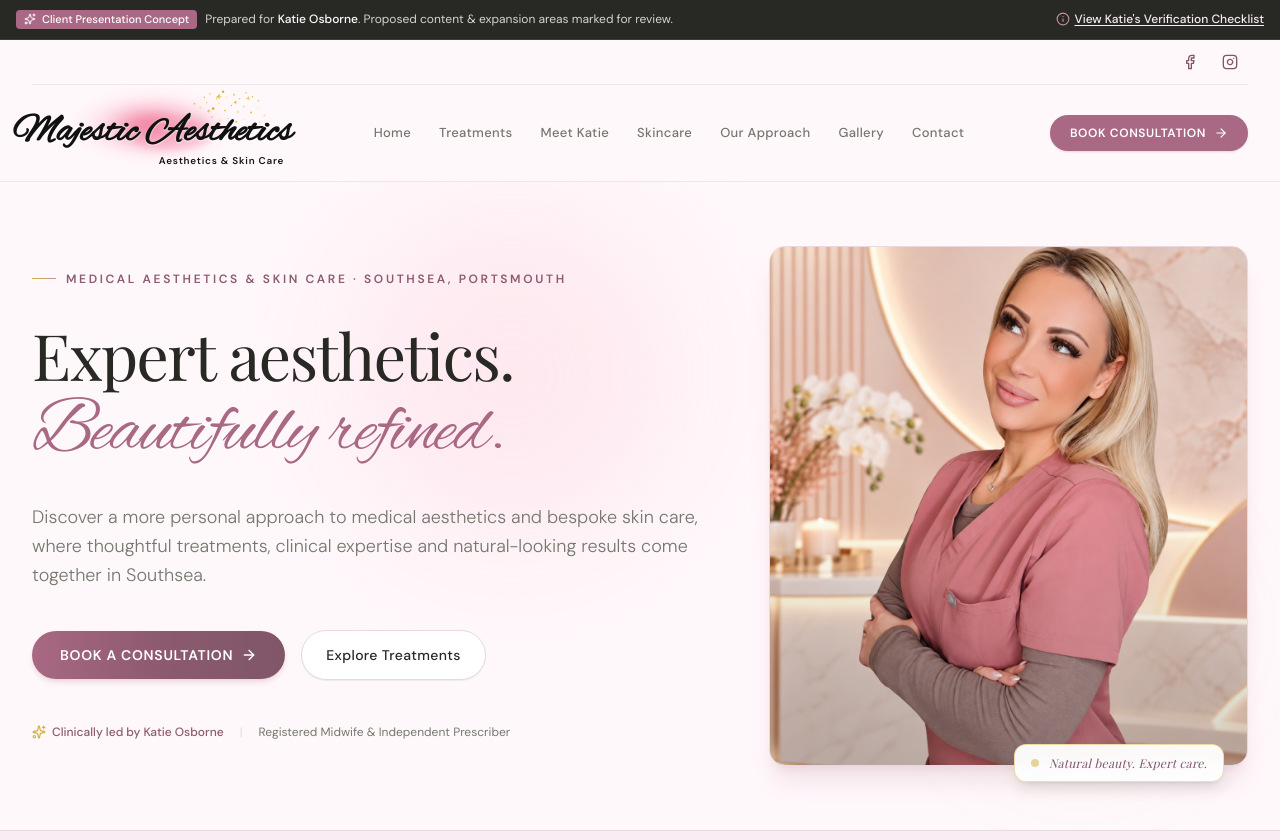
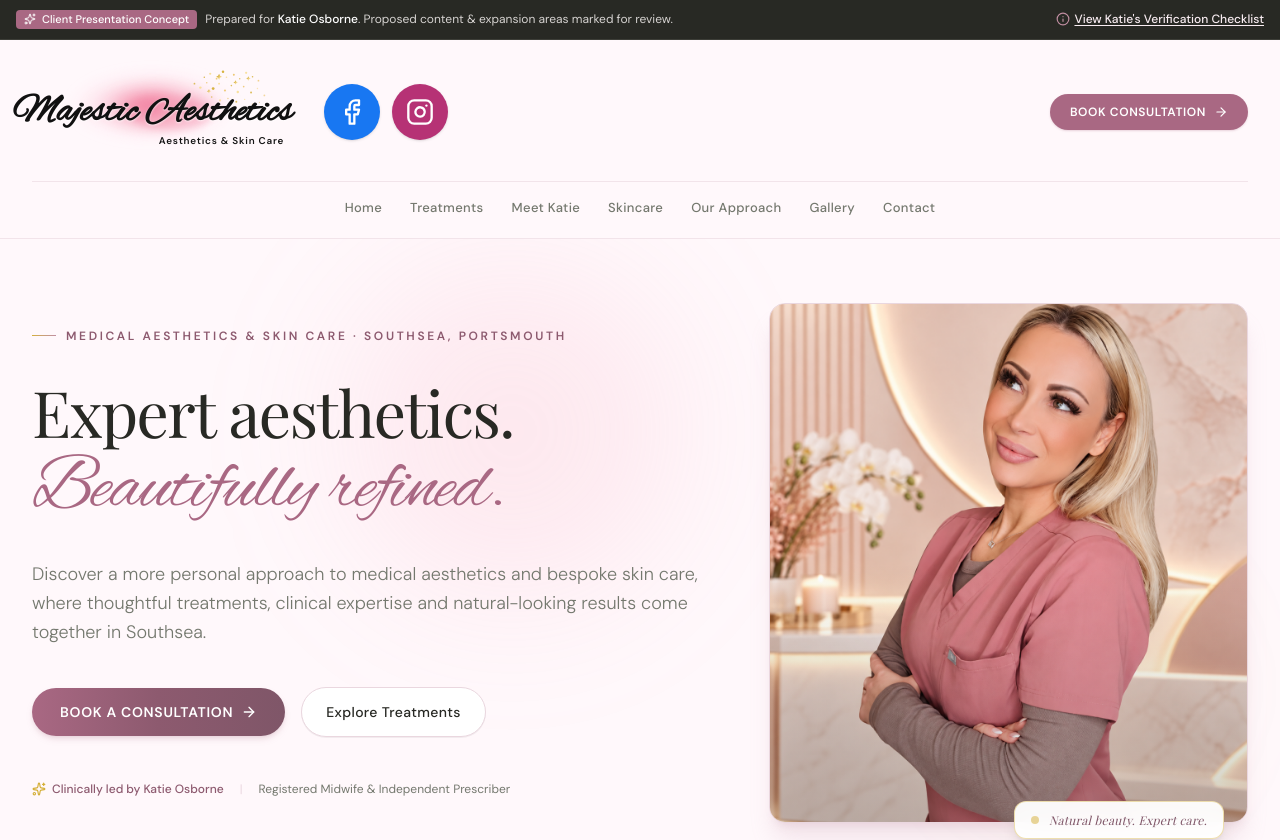
Before and after one commit to adriann1z/Majestic-Aesthetics, a React (Vite) app: page / in a window 1280 px wide. Shown: the top 840 px of the page. Built offline with nearby package versions, Linux system fonts and the light colour scheme; a web font is replaced by a local one.

Commit message:
Make header social icons larger and more prominent

```diff
--- a/src/components/Header.tsx
+++ b/src/components/Header.tsx
@@ -44,7 +44,8 @@
       }`}
     >
       <div className="max-w-7xl mx-auto px-4 sm:px-6 lg:px-8">
-        <nav aria-label="Social media" className="flex items-center justify-end gap-1 border-b border-[#EAD7DF]/60 py-1">
+        <div className="flex flex-wrap items-center justify-between gap-x-3 gap-y-3 py-3 sm:py-4">
+        <nav aria-label="Social media" className="order-2 flex shrink-0 items-center gap-2 sm:gap-3 sm:mr-auto sm:ml-6">
           {[
             { label: 'Facebook', href: 'https://www.facebook.com/majesticaestheticswithkate', Icon: Facebook },
             { label: 'Instagram', href: 'https://www.instagram.com/majestic_aesthetics_official/', Icon: Instagram },
@@ -55,25 +56,24 @@
               target="_blank"
               rel="noopener noreferrer"
               aria-label={`Majestic Aesthetics on ${label} (opens in a new tab)`}
-              className="group relative inline-flex h-9 w-9 items-center justify-center rounded-full text-[#7F5668] hover:bg-[#F3E5EC] hover:text-[#282924] focus-visible:outline-2 focus-visible:outline-offset-2 focus-visible:outline-[#7F5668] transition-colors"
+              className={`group relative inline-flex h-12 w-12 sm:h-14 sm:w-14 items-center justify-center rounded-full text-white shadow-sm hover:-translate-y-0.5 hover:shadow-md focus-visible:outline-2 focus-visible:outline-offset-4 focus-visible:outline-[#7F5668] transition-all motion-reduce:transform-none ${label === 'Facebook' ? 'bg-[#1877F2] hover:bg-[#1264D0]' : 'bg-[#B63275] hover:bg-[#96265F]'}`}
             >
-              <Icon className="h-4 w-4" aria-hidden="true" />
+              <Icon className="h-6 w-6 sm:h-7 sm:w-7" aria-hidden="true" />
               <span className="pointer-events-none absolute right-0 top-full z-40 mt-1 rounded px-2 py-1 text-xs bg-[#282924] text-white opacity-0 group-hover:opacity-100 group-focus-visible:opacity-100 transition-opacity">
                 {label}
               </span>
             </a>
           ))}
         </nav>
-        <div className="flex items-center justify-between h-20 sm:h-24">
 
           {/* Zone 1: Brand Wordmark with Official Watercolor & Gold Emblem */}
           <button
             onClick={() => handleNavClick('hero')}
-            className="text-left group cursor-pointer flex items-center py-1"
+            className="order-1 text-left group cursor-pointer flex items-center py-1 min-w-0"
             type="button"
             aria-label="Majestic Aesthetics Home"
           >
-            <div className="w-52 sm:w-64 transition-transform duration-200 group-hover:scale-[1.02]">
+            <div className="w-44 sm:w-64 transition-transform duration-200 group-hover:scale-[1.02]">
               <BrandLogo variant="full" showSubtitle={true} />
             </div>
           </button>
@@ -81,7 +81,7 @@
           {/* Zone 2: Navigation Links */}
           <nav
             aria-label="Main Navigation"
-            className="hidden lg:flex items-center gap-7 text-[13px] font-medium tracking-wide text-[#282924]"
+            className="order-4 w-full hidden lg:flex items-center justify-center gap-7 border-t border-[#EAD7DF]/60 pt-3 text-[13px] font-medium tracking-wide text-[#282924]"
           >
             {navLinks.map((link) => (
               <button
@@ -96,7 +96,7 @@
           </nav>
 
           {/* Zone 3: Primary Action CTA & Mobile Hamburger */}
-          <div className="flex items-center gap-3">
+          <div className="order-3 flex w-full sm:w-auto items-center justify-between gap-3">
             <button
               onClick={onOpenBooking}
               type="button"
```
